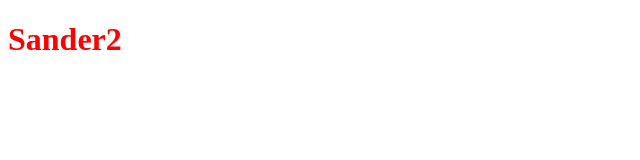
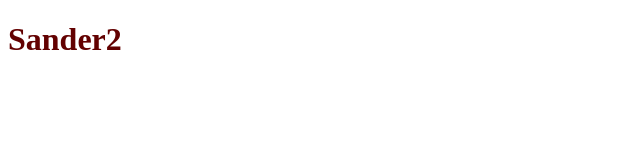
Before and after one commit to echtecode/customer, a plain HTML site: page index.html in a window 1280 px wide. Shown: the whole page, without its empty margins (0-640 px from the left). Drawn offline with Linux system fonts and the light colour scheme.

Commit message:
dark red

```diff
--- a/style.css
+++ b/style.css
@@ -1,4 +1,4 @@
 
 h1 {
-	color: red;
+	color: rgb(99, 1, 1);
 }
```
